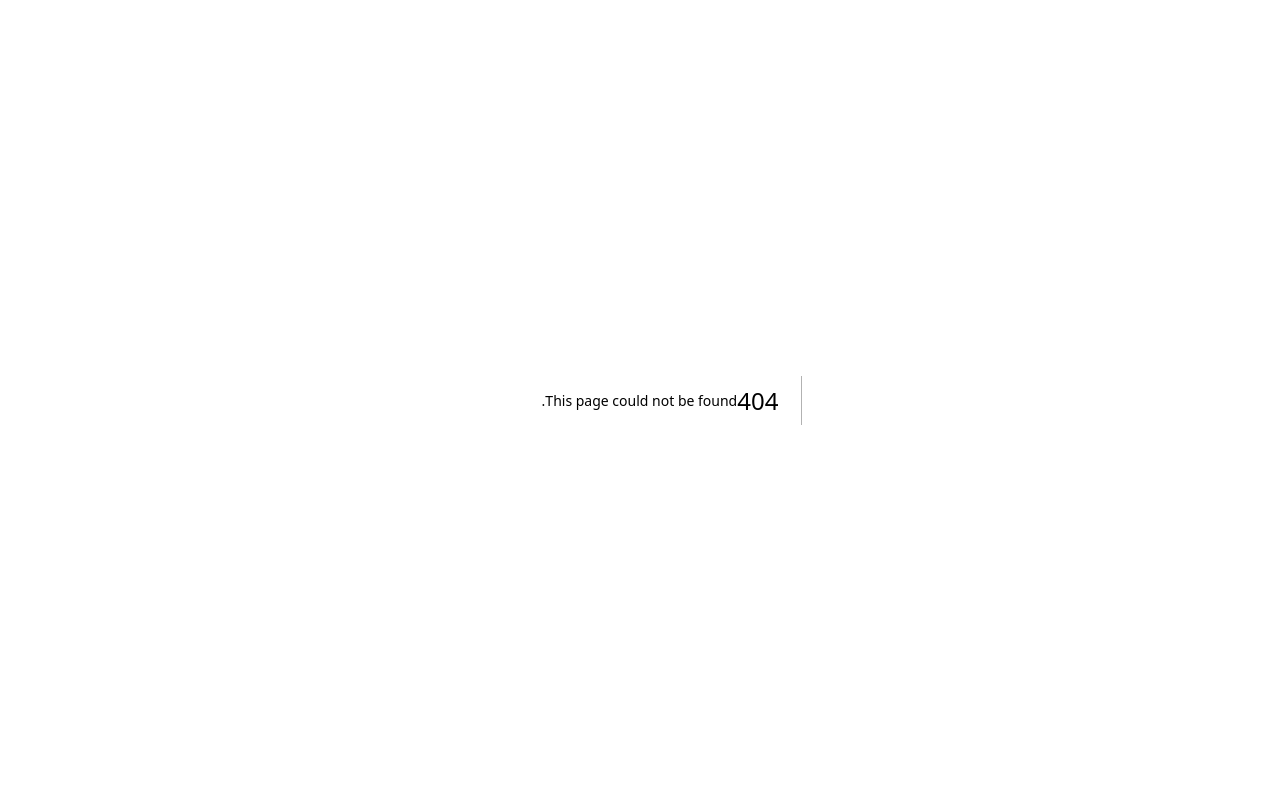
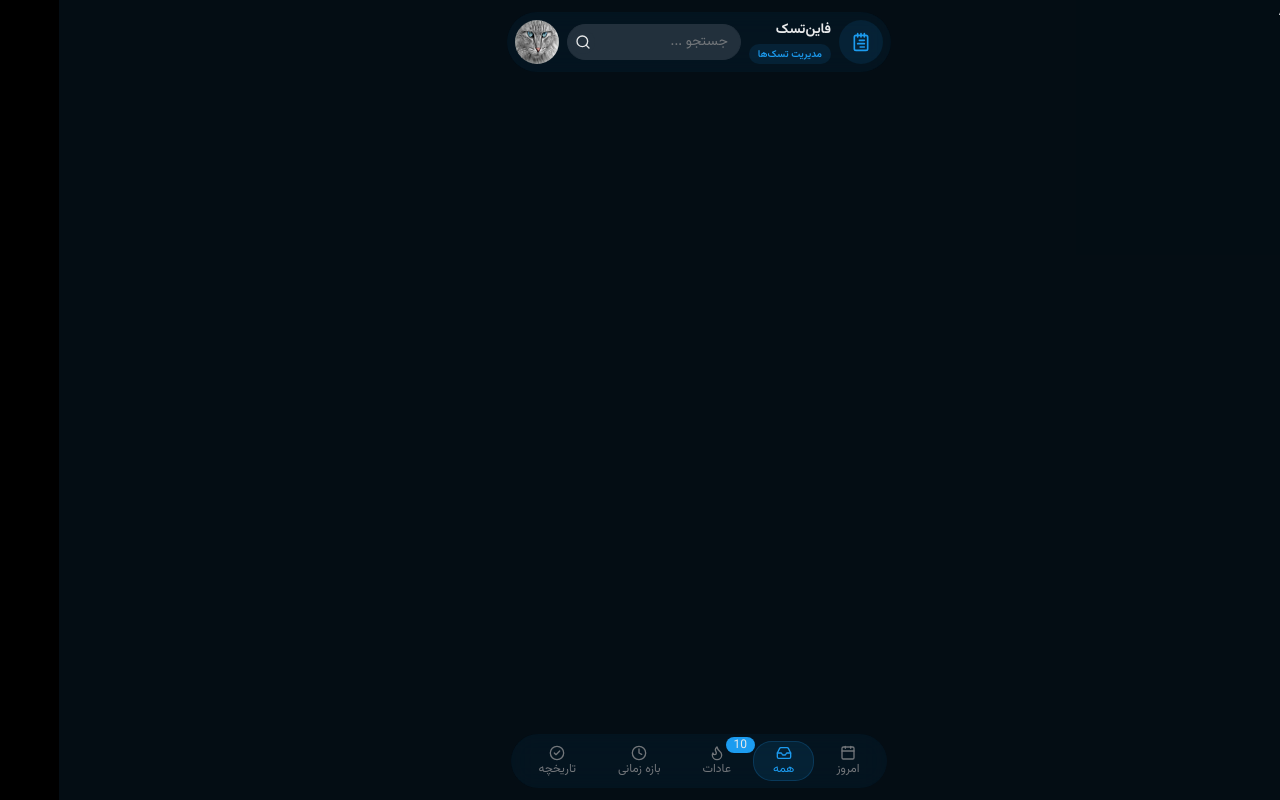
Before and after one commit to salartalaA/fine-task, a Next.js app: page /all-tasks in a window 1280 px wide. Before the commit this address had no page. Built offline with nearby package versions, Linux system fonts and the light colour scheme.

Commit message:
refactor: use Link tag instead useState hook

```diff
--- /dev/null
+++ b/app/(main)/all-tasks/page.tsx
@@ -0,0 +1,3 @@
+export default function AllTasks() {
+  return <div>AllTasks</div>;
+}
--- a/app/(main)/page.tsx
+++ b/app/(main)/page.tsx
@@ -1,15 +1,5 @@
-import CreateTask from "@/components/home/create-task";
-import DailyRoutines from "@/components/home/daily-routines";
-import Greetings from "@/components/home/greetings";
+import TodaySection from "@/components/home/nav/today-section";
 
 export default function Home() {
-  return (
-    <div className="mx-auto mt-22 w-full max-w-sm space-y-4">
-      <Greetings />
-
-      <DailyRoutines />
-
-      <CreateTask />
-    </div>
-  );
+  return <TodaySection />;
 }
--- a/components/footer.tsx
+++ b/components/footer.tsx
@@ -10,13 +10,14 @@ import {
   type LucideIcon,
 } from "lucide-react";
 import { motion } from "motion/react";
-import { useState } from "react";
+import Link from "next/link";
+import { usePathname } from "next/navigation";
 import { Button } from "@/components/ui/button";
 
 interface NavigationItem {
   done: number;
+  href: string;
   icon: LucideIcon;
-  tab: ActiveTab;
   title: string;
   total?: number;
 }
@@ -24,60 +25,53 @@ interface NavigationItem {
 const navigationItems: NavigationItem[] = [
   {
     done: 5,
+    href: "/",
     icon: Calendar,
-    tab: "TODAY",
     title: "امروز",
   },
   {
     done: 8,
+    href: "/all-tasks",
     icon: Inbox,
-    tab: "ALL_TASKS",
     title: "همه",
   },
   {
     done: 0,
+    href: "/habits",
     icon: Flame,
-    tab: "HABITS",
     title: "عادات",
     total: 10,
   },
   {
     done: 0,
+    href: "/time-line",
     icon: Clock,
-    tab: "TIME_LINE",
     title: "بازه زمانی",
   },
   {
     done: 0,
+    href: "/logbook",
     icon: CircleCheck,
-    tab: "LOGBOOK",
     title: "تاریخچه",
   },
 ];
 
-type ActiveTab = "TODAY" | "ALL_TASKS" | "HABITS" | "LOGBOOK" | "TIME_LINE";
-
 export default function Footer() {
-  const [activeTab, setActiveTab] = useState<ActiveTab>("TODAY");
-
-  const handleChangeTab = (tab: ActiveTab) => {
-    setActiveTab(tab);
-  };
+  const pathname = usePathname();
 
   return (
     <footer className="flex w-full items-center justify-center">
       <nav className="fixed bottom-3 flex max-w-sm items-center justify-center rounded-full bg-primary/5 p-1.5 backdrop-blur-md">
         {navigationItems.map((navItem) => {
           const Icon = navItem.icon;
-          const isActive = activeTab === navItem.tab;
+          const isActive = pathname === navItem.href;
 
           return (
             <Button
               className="relative bg-transparent p-5 hover:bg-transparent active:scale-[0.96]"
-              key={navItem.title}
-              // biome-ignore lint/performance/noJsxPropsBind: No performance issue
-              onClick={() => handleChangeTab(navItem.tab)}
+              key={navItem.href}
             >
+              <Link href={navItem.href}>
                 {isActive && (
                   <motion.div
                     className="absolute inset-0 rounded-md border border-primary/20 bg-primary/10"
@@ -105,6 +99,7 @@ export default function Footer() {
                     {navItem.total}
                   </span>
                 )}
+              </Link>
             </Button>
           );
         })}
--- /dev/null
+++ b/components/home/nav/today-section.tsx
@@ -0,0 +1,15 @@
+import CreateTask from "@/components/home/create-task";
+import DailyRoutines from "@/components/home/daily-routines";
+import Greetings from "@/components/home/greetings";
+
+export default function TodaySection() {
+  return (
+    <div className="mx-auto mt-22 w-full max-w-sm space-y-4">
+      <Greetings />
+
+      <DailyRoutines />
+
+      <CreateTask />
+    </div>
+  );
+}
```
Lines whose indentation alone changed are shown as unchanged.
